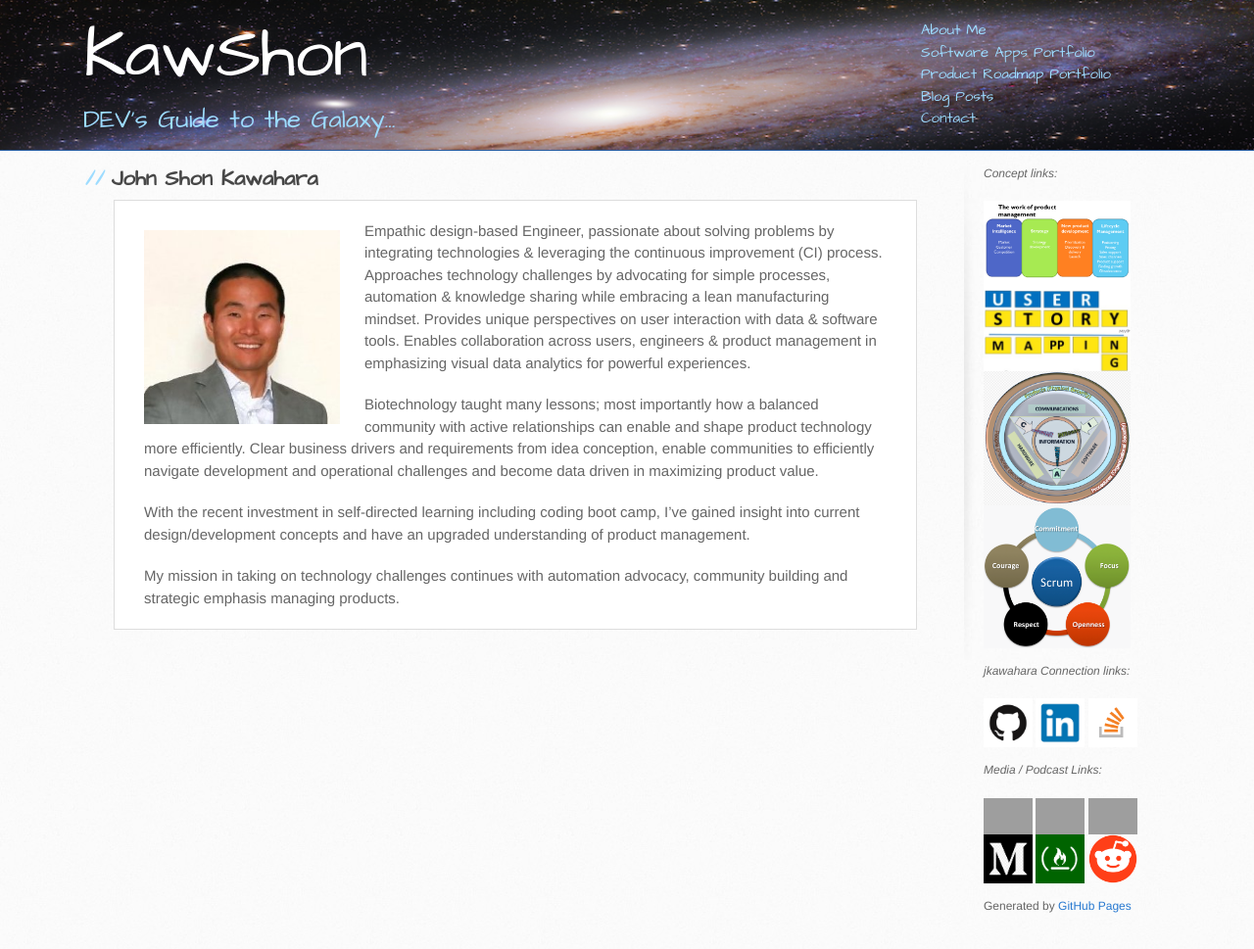
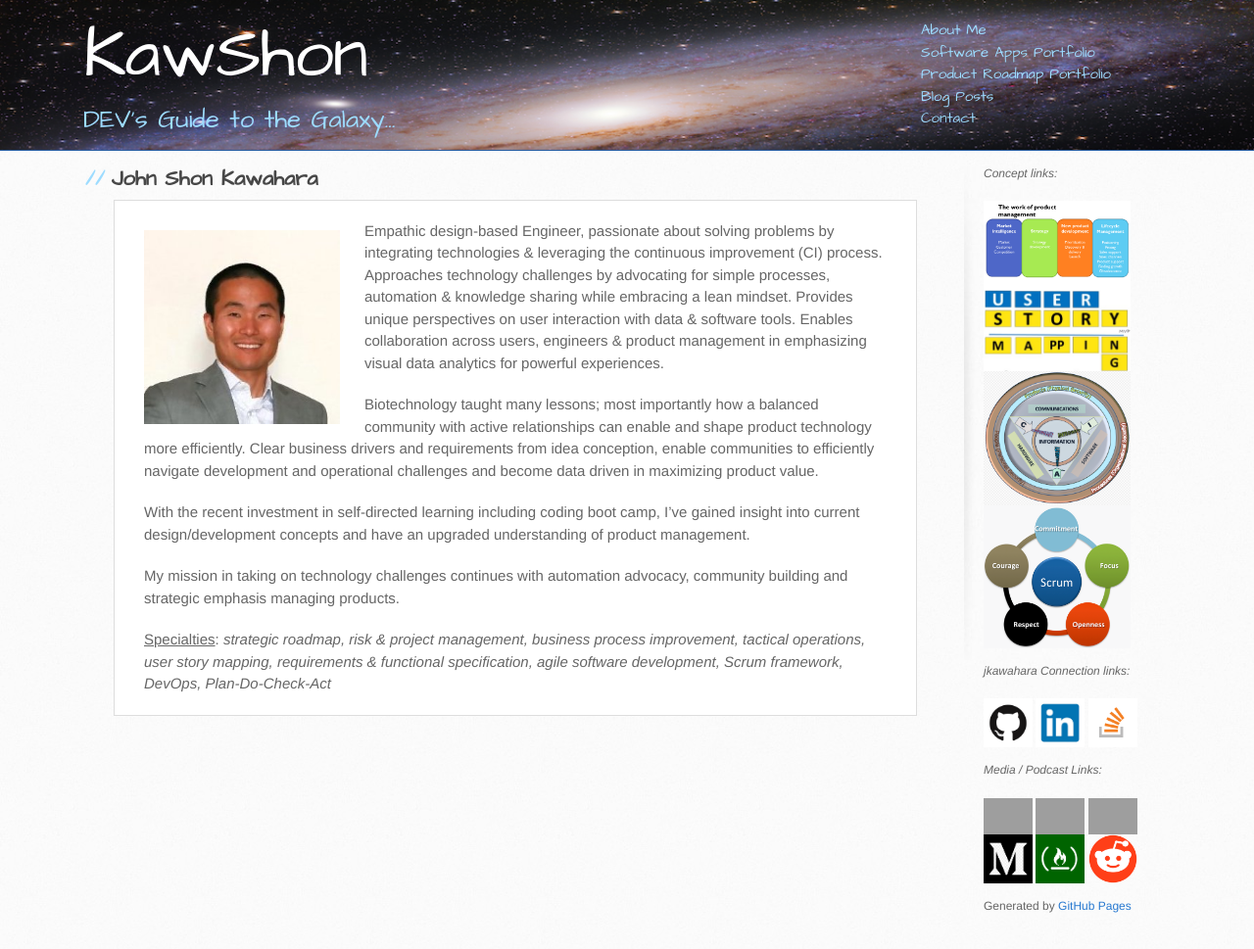
Before and after one commit to jkawahara/jkawahara.github.io, a Jekyll site: the page built from index.html, in a window 1280 px wide. Shown: the whole page at 98% size. Built offline with Jekyll 4.4.1, drawn with Linux system fonts in a browser that asks for light colours; nearby versions of some CDN libraries; grey boxes are pictures that could not be loaded.

Commit message:
Add project to portfolio; update About Me

```diff
--- a/index.html
+++ b/index.html
@@ -10,9 +10,10 @@ redirect_from:
 <section class="main-section">
   <img src="assets/images/jkawahara.jpg" class="auth-image" alt="John Kawahara">
 
-  <p>Empathic design-based Engineer, passionate about solving problems by integrating technologies & leveraging the continuous improvement (CI) process. Approaches technology challenges by advocating for simple processes, automation & knowledge sharing while embracing a lean manufacturing mindset. Provides unique perspectives on user interaction with data & software tools. Enables collaboration across users, engineers & product management in emphasizing visual data analytics for powerful experiences.</p>
+  <p>Empathic design-based Engineer, passionate about solving problems by integrating technologies & leveraging the continuous improvement (CI) process. Approaches technology challenges by advocating for simple processes, automation & knowledge sharing while embracing a lean mindset. Provides unique perspectives on user interaction with data & software tools. Enables collaboration across users, engineers & product management in emphasizing visual data analytics for powerful experiences.</p>
   <p>Biotechnology taught many lessons; most importantly how a balanced community with active relationships can enable and shape product technology more efficiently. Clear business drivers and requirements from idea conception, enable communities to efficiently navigate development and operational challenges and become data driven in maximizing product value.</p>
   <p>With the recent investment in self-directed learning including coding boot camp, I’ve gained insight into current design/development concepts and have an upgraded understanding of product management.</p>
   <p>My mission in taking on technology challenges continues with automation advocacy, community building and strategic emphasis managing products.</p>
+  <p><u>Specialties</u>:<em>  strategic roadmap, risk & project management, business process improvement, tactical operations, user story mapping, requirements & functional specification, agile software development, Scrum framework, DevOps, Plan-Do-Check-Act</em></p>
 
 </section>
```
Also changed, not shown: _data/portfolio-software.yml (+8 -0 lines), assets/images/chuscanos.png (added).
